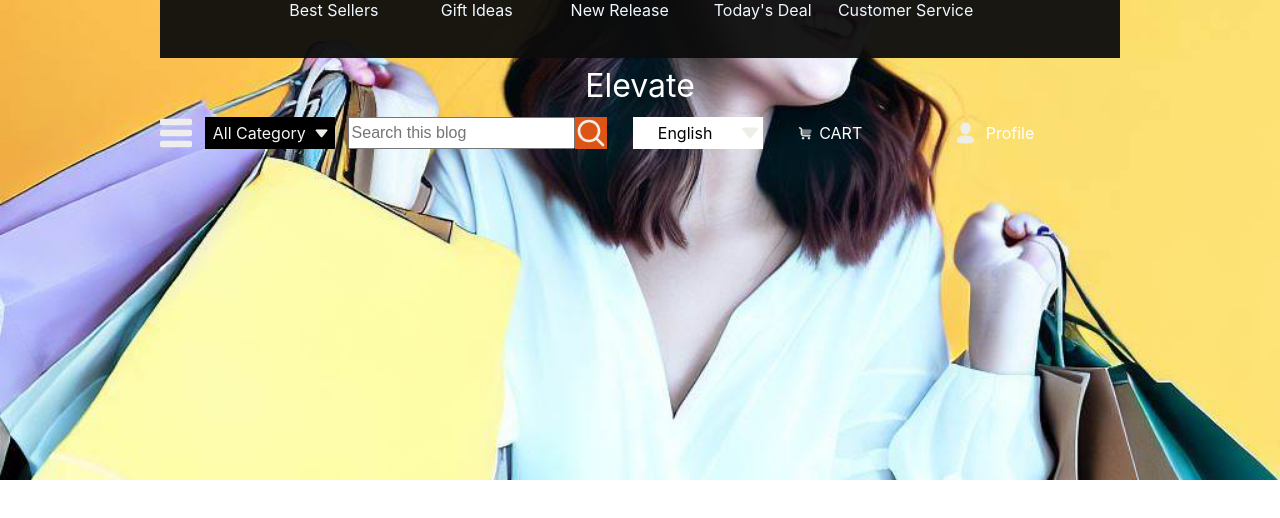
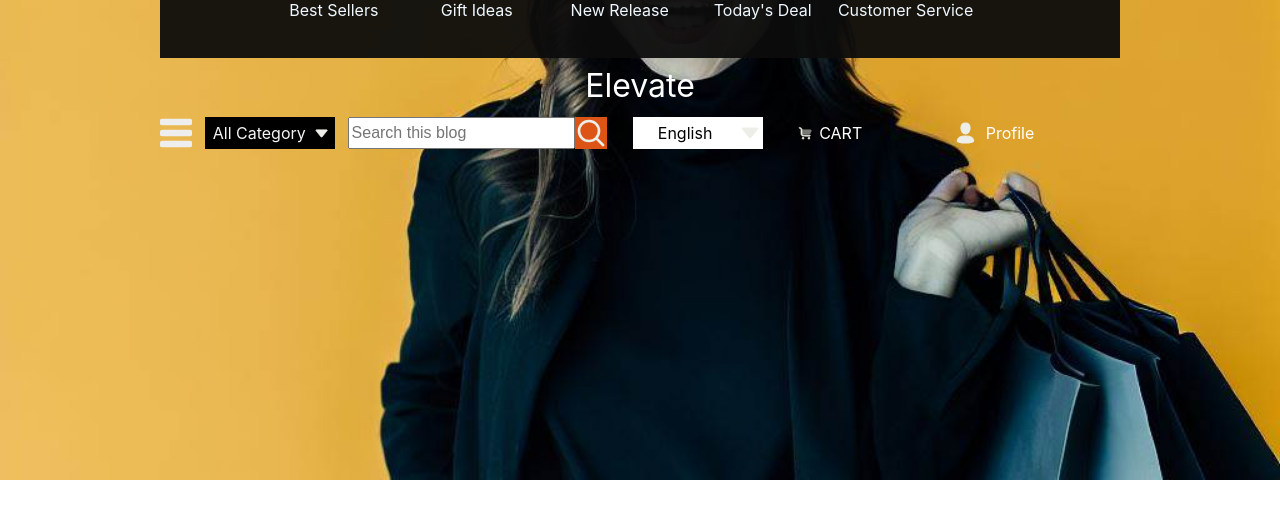
Before and after one commit to abhishek-h660/elevate_project, a React (Create React App) app: page / in a window 1280 px wide. Shown: the top 518 px of the page. Built offline with nearby package versions, Linux system fonts and the light colour scheme; no server answers.

Commit message:
change background image

```diff
--- a/src/styles/background.css
+++ b/src/styles/background.css
@@ -6,7 +6,7 @@
     row-gap: 1vh;
     background-image: url('./../../public/background1.jpeg');
     background-size: cover;
-    background-position: 0% 45%;
+    background-position: 0% 40%;
     height: 60vh;
 }
 .company {
```
Also changed, not shown: public/background1.jpeg.
